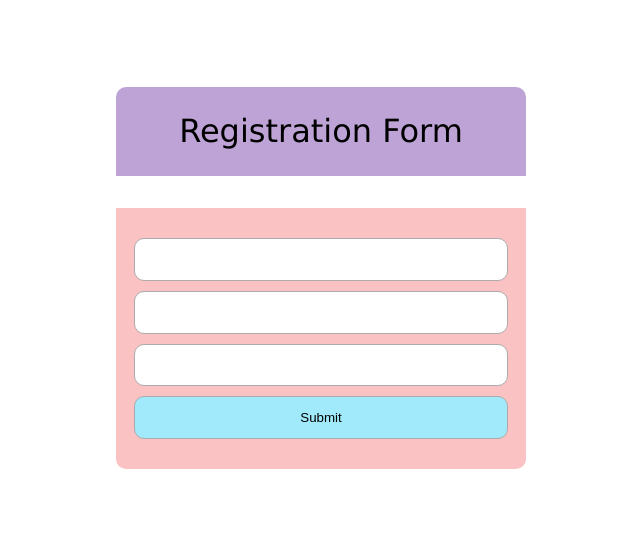
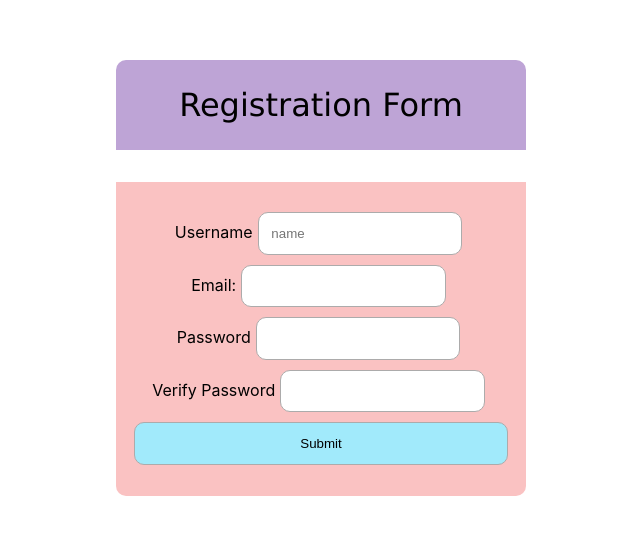
Before and after one commit to schmidward/DiscoverMOTrailsDev, a React (Create React App) app: page / in a window 1280 px wide. Shown: the part 138-672 px from the top of the page, without its empty margins (319-959 px from the left). Built offline with nearby package versions, Linux system fonts and the light colour scheme.

Commit message:
messing with form somemore.

```diff
--- a/src/App.js
+++ b/src/App.js
@@ -1,9 +1,13 @@
 import React from "react";
 import { useForm } from "react-hook-form";
+import { useRef } from "react";
 import "./App.css";
 
 function App() {
-  const {register, handleSubmit, formState: { errors } } = useForm();
+  const {register, watch, handleSubmit, formState: { errors } } = useForm();
+
+  const pwd = useRef({});
+  pwd.current = watch("password", "");
 
   const onSubmit = (data) => console.log(data);
 
@@ -12,12 +16,39 @@ function App() {
       <p className="title">Registration Form</p>
 
       <form className="App" onSubmit={handleSubmit(onSubmit)}>
-        <input type="text" {...register("name")} />
-        <input type="email" {...register("email", { required: true })} />
+
+        <label>Username
+        <input type="text" placeholder="name" {...register("name")} />
+        </label>
+
+        <label>Email:<input type="email" {...register("email", { required: true })} />
         {errors.email && <span style={{ color: "red" }}>
         *Email* is mandatory </span>}
-        <input type="password" {...register("password")} />
+        </label>
+
+        <div>
+        <label htmlFor="password">Password</label>
+        <input type="password" id="pwd" {...register("pwd", {
+          required: "Password is required",
+          minLength: {
+            value: 8,
+            message: "Password must have at least 8 characters"
+          }
+        })} />
+        {errors.password && <span>{errors.password.message}</span>}
+      </div>
+      <div>
+        <label htmlFor="verifyPassword">Verify Password</label>
+        <input type="password" id="verifyPwd" {...register("verifyPwd", {
+          validate: value => value === pwd.current || "The passwords do not match"
+        })} />
+        {errors.verifyPassword && <p>{errors.verifyPassword.message}</p>}
+      </div>
+
+
         <input type={"submit"} style={{ backgroundColor: "#a1eafb" }} />
+
+
       </form>
     </>
   );
```
